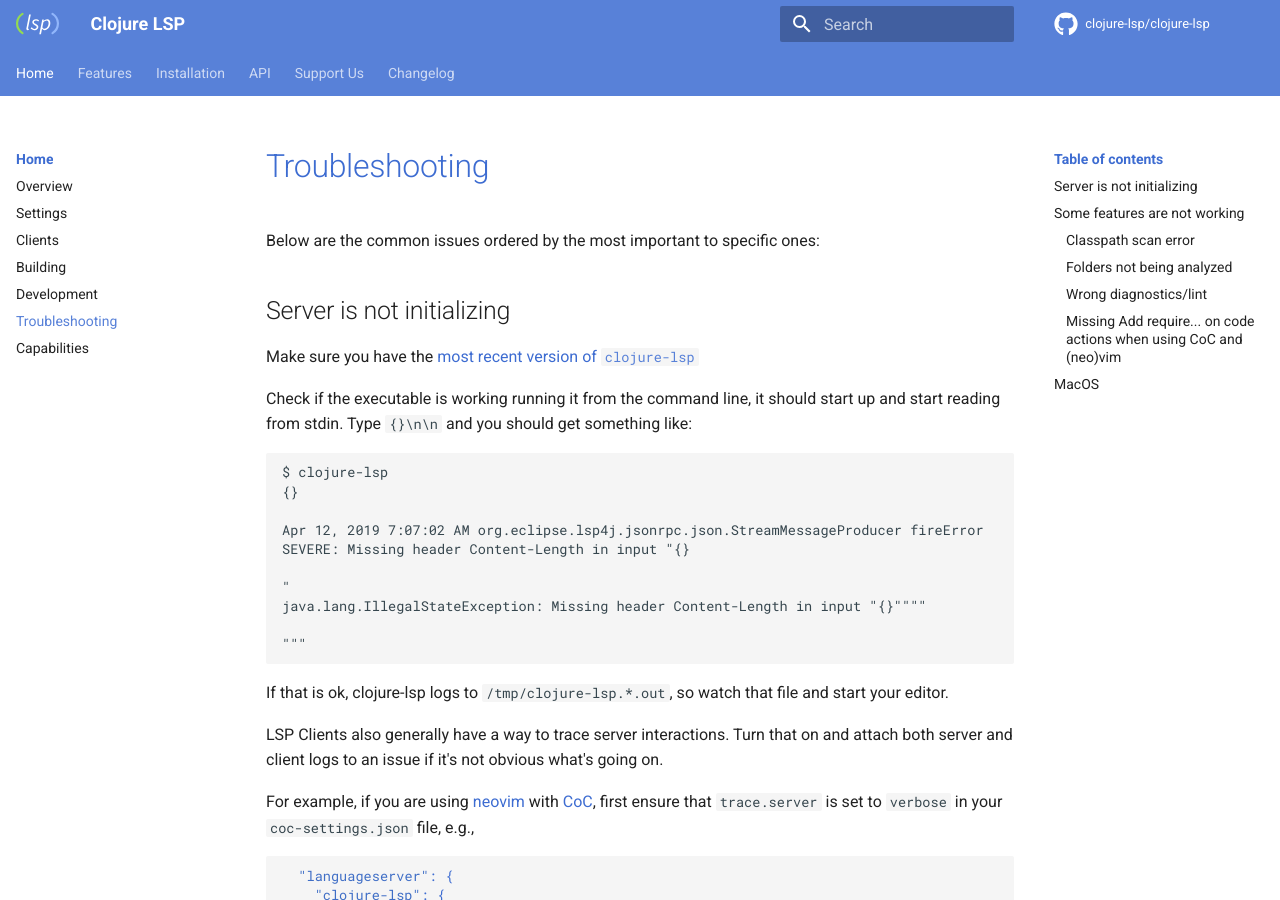
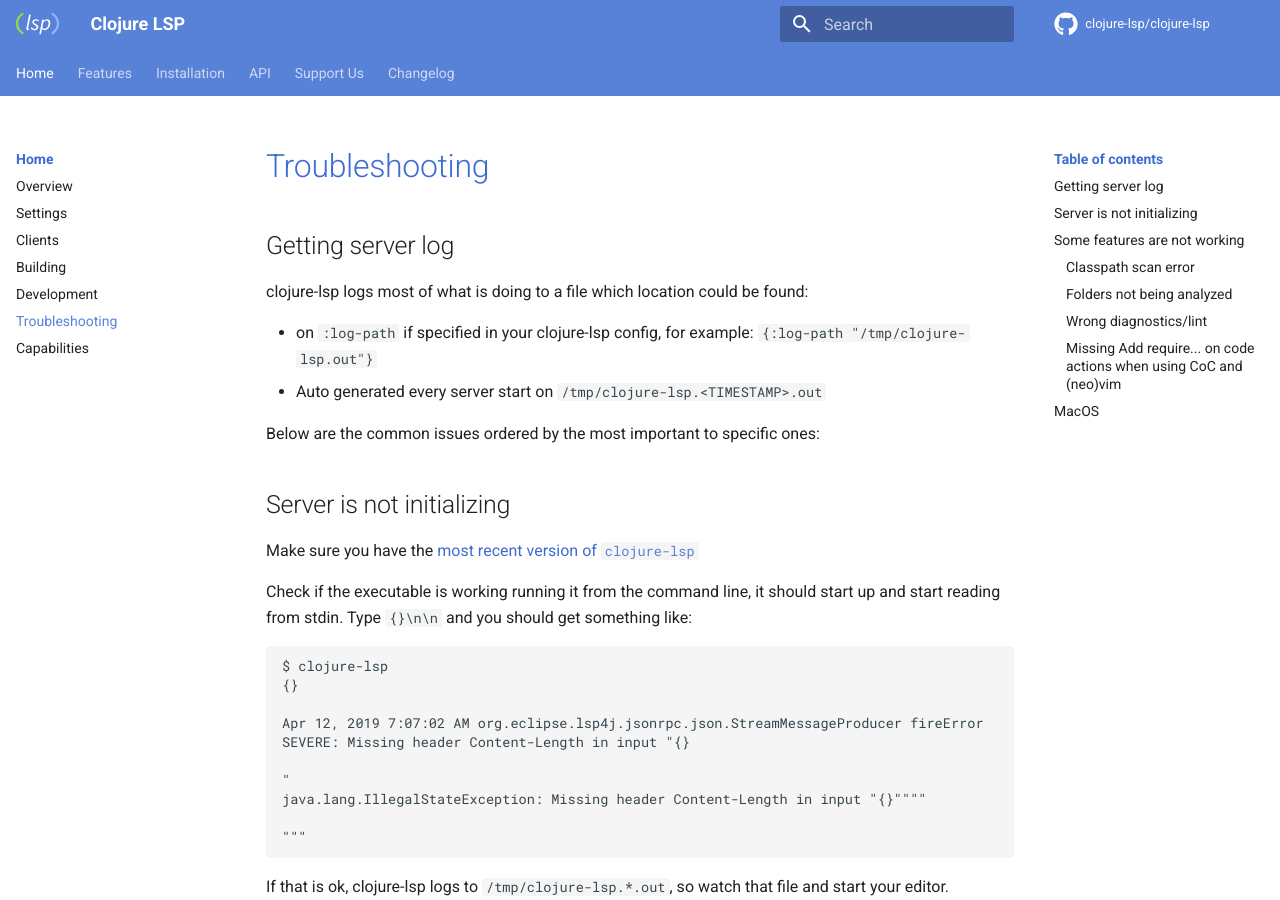
Before and after one commit to clojure-lsp/clojure-lsp, an MkDocs documentation site: the page built from docs/troubleshooting.md, in a window 1280 px wide and 900 px high. Built offline with MkDocs 1.6.1 and Material for MkDocs 9.7.7, drawn with Linux system fonts in a browser that asks for light colours; comment, search, counter and statistics services are not loaded.

```diff
--- a/docs/troubleshooting.md
+++ b/docs/troubleshooting.md
@@ -1,4 +1,11 @@
 # Troubleshooting
+
+## Getting server log
+
+clojure-lsp logs most of what is doing to a file which location could be found:
+
+- on `:log-path` if specified in your clojure-lsp config, for example: `{:log-path "/tmp/clojure-lsp.out"}`
+- Auto generated every server start on `/tmp/clojure-lsp.<TIMESTAMP>.out`
 
 Below are the common issues ordered by the most important to specific ones:
 
```
Also changed, not shown: .github/ISSUE_TEMPLATE/api_bug_report.md (added), .github/ISSUE_TEMPLATE/editor_bug_report.md.
